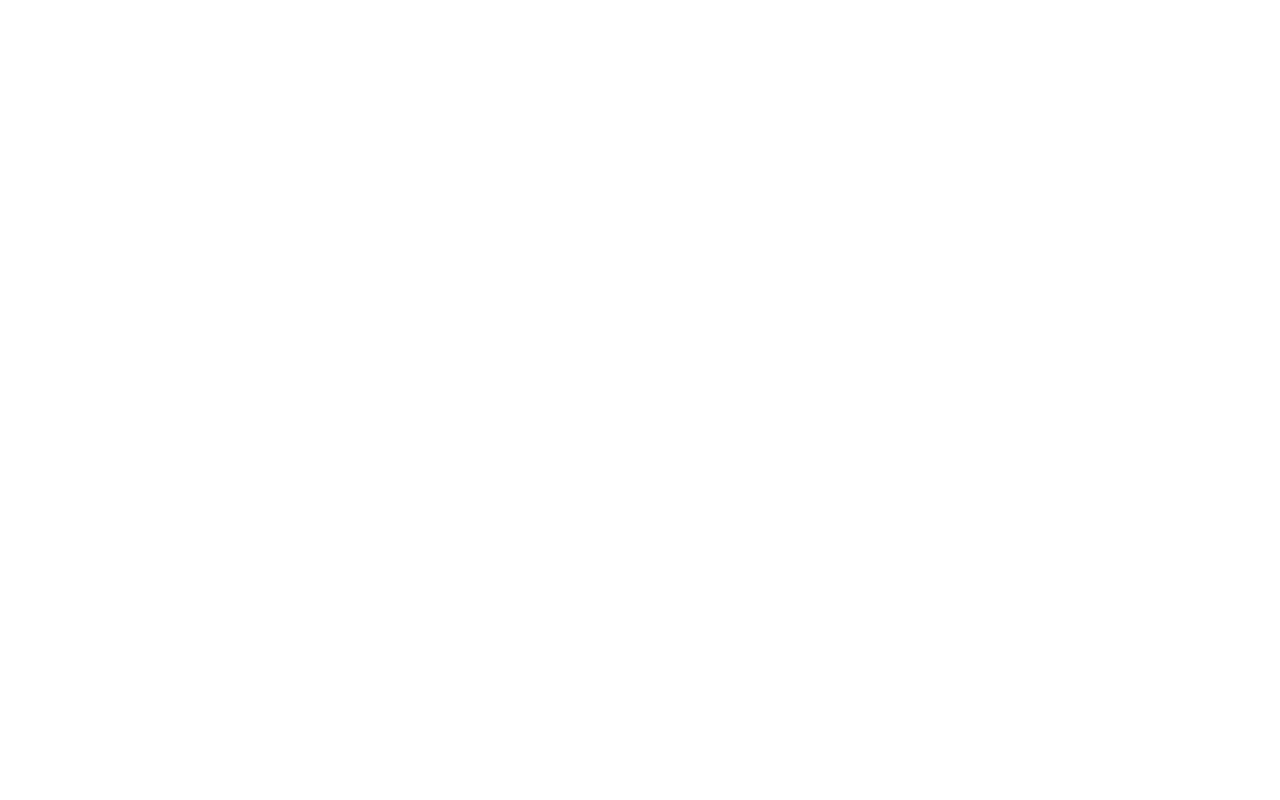
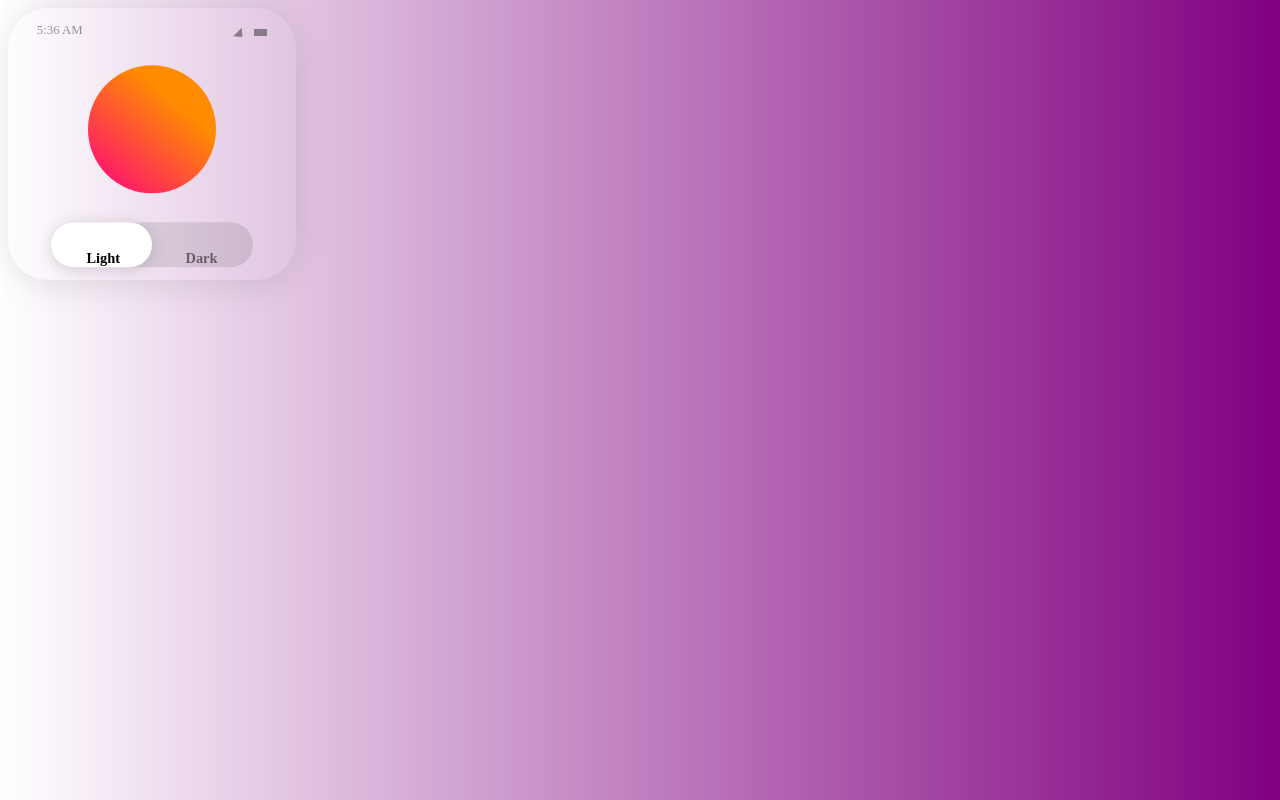
Before and after one commit to teli203/light-dark-toggle, a plain HTML site: page index.html in a window 1280 px wide. Drawn offline with Linux system fonts and the light colour scheme.

Commit message:
updated code

```diff
--- a/index.html
+++ b/index.html
@@ -3,9 +3,53 @@
 <head>
     <meta charset="UTF-8">
     <meta name="viewport" content="width=device-width, initial-scale=1.0">
+    <link rel="stylesheet" href="style.css">
     <title>Light to Dark Switch</title>
 </head>
 <body>
+    <input id="switch" type="checkbox">
+<div class="app">
+  <div class="body">
 
+    <div class="phone">
+
+      <div class="menu">
+        <div class="time" id="current-time">Loading...</div>
+        <div class="icons">
+          <div class="network"></div>
+          <div class="battery"></div>
+        </div>
+      </div>
+
+      <div class="content">
+        <div class="circle">
+          <div class="crescent"></div>
+        </div>
+
+        <label for="switch">
+          <div class="toggle"></div>
+          <div class="names">
+            <p class="light">Light</p>
+            <p class="dark">Dark</p>
+          </div>
+        </label>
+      </div>
+    </div>
+  </div>
+</div>
+<script>
+    // JavaScript code to update the time dynamically in standard format
+    function updateTime() {
+        const now = new Date();
+        let hours = now.getHours();
+        const minutes = String(now.getMinutes()).padStart(2, '0');
+        const meridiem = hours >= 12 ? 'PM' : 'AM';
+        hours = hours % 12 || 12; // Convert to 12-hour format
+        const timeString = `${hours}:${minutes} ${meridiem}`;
+        document.getElementById('current-time').textContent = timeString;
+    }
+    updateTime(); // Call the function initially to avoid delay
+    setInterval(updateTime, 1000); // Update the time every second
+</script>
 </body>
 </html>
--- a/style.css
+++ b/style.css
@@ -0,0 +1,272 @@
+/* GENERAL */
+body {
+     background: linear-gradient(to right, white, purple);
+}
+.credit {
+    position: fixed;
+    right: 2rem;
+    bottom: 2rem;
+    color: white;
+  }
+
+  .credit a {
+    color: inherit;
+  }
+
+  /* Main Circle */
+  .main-circle {
+    width: 40rem;
+    height: 40rem;
+    border-radius: 100%;
+    background: linear-gradient(40deg, #FF0080,#FF8C00 70%);
+    position: absolute;
+    z-index: 1;
+    left: 50%;
+    -webkit-transform: translate(-50%, -70%);
+    -ms-transform: translate(-50%, -70%);
+    transform: translate(-50%, -70%)
+  }
+
+  /* Phone */
+  .phone {
+    position: relative;
+    z-index: 2;
+    width: 18rem;
+    height: 17rem;
+    background-color: inherit;
+    -webkit-box-shadow: 0 4px 35px rgba(0,0,0,.1);
+    box-shadow: 0 4px 35px rgba(0,0,0,.1);
+    border-radius: 40px;
+    display: -webkit-box;
+    display: -ms-flexbox;
+    display: flex;
+    -webkit-box-orient: vertical;
+    -webkit-box-direction: normal;
+    -ms-flex-direction: column;
+    flex-direction: column;
+  }
+
+
+
+  /* Top */
+  .menu {
+  /*   background-color: blue; */
+    font-size: 80%;
+    opacity: .4;
+    padding: .8rem 1.8rem;
+    display: -webkit-box;
+    display: -ms-flexbox;
+    display: flex;
+    -webkit-box-pack: justify;
+    -ms-flex-pack: justify;
+    justify-content: space-between;
+    -webkit-box-align: center;
+    -ms-flex-align: center;
+    align-items: center;
+  }
+
+  .icons {
+    display: -webkit-box;
+    display: -ms-flexbox;
+    display: flex;
+    margin-top: .5rem;
+  }
+
+  .battery {
+    width: .85rem;
+    height: .45rem;
+    background-color: black;
+  }
+
+  .network {
+    width: 0;
+    height: 0;
+    border-style: solid;
+    border-width: 0 6.8px 7.2px 6.8px;
+    border-color: transparent transparent black transparent;
+    -webkit-transform: rotate(135deg);
+    -ms-transform: rotate(135deg);
+    transform: rotate(135deg);
+    margin: .12rem .5rem;
+  }
+  /* Middle */
+  .content {
+    display: -webkit-box;
+    display: -ms-flexbox;
+    display: flex;
+    -webkit-box-orient: vertical;
+    -webkit-box-direction: normal;
+    -ms-flex-direction: column;
+    flex-direction: column;
+    margin: auto;
+    text-align: center;
+    width: 70%;
+    -webkit-transform: translateY(5%);
+    -ms-transform: translateY(5%);
+    transform: translateY(5%);
+  }
+
+  .circle {
+    position: relative;
+    border-radius: 100%;
+    width: 8rem;
+    height: 8rem;
+    background: linear-gradient(40deg, #FF0080,#FF8C00 70%);
+    margin: auto;
+  }
+
+  .crescent {
+    position: absolute;
+    border-radius: 100%;
+    right: 0;
+    width: 6rem;
+    height: 6rem;
+    background: white;
+    -webkit-transform: scale(0);
+    -ms-transform: scale(0);
+    transform: scale(0);
+    -webkit-transform-origin: top right;
+    -ms-transform-origin: top right;
+    transform-origin: top right;
+    -webkit-transition: -webkit-transform .6s cubic-bezier(0.645, 0.045, 0.355, 1);
+    transition: -webkit-transform .6s cubic-bezier(0.645, 0.045, 0.355, 1);
+    transition: transform .6s cubic-bezier(0.645, 0.045, 0.355, 1);
+    transition: transform .6s cubic-bezier(0.645, 0.045, 0.355, 1), -webkit-transform .6s cubic-bezier(0.645, 0.045, 0.355, 1);
+  }
+
+  label, .toggle {
+    height: 2.8rem;
+    border-radius: 100px;
+  }
+
+  label {
+    width: 100%;
+    background-color: rgba(0,0,0,.1);
+    border-radius: 100px;
+    position: relative;
+    margin: 1.8rem 0 4rem 0;
+    cursor: pointer;
+  }
+
+  .toggle {
+    position: absolute;
+    width: 50%;
+    background-color: #fff;
+    -webkit-box-shadow: 0 2px 15px rgba(0,0,0,.15);
+    box-shadow: 0 2px 15px rgba(0,0,0,.15);
+    -webkit-transition: -webkit-transform .3s cubic-bezier(0.25, 0.46, 0.45, 0.94);
+    transition: -webkit-transform .3s cubic-bezier(0.25, 0.46, 0.45, 0.94);
+    transition: transform .3s cubic-bezier(0.25, 0.46, 0.45, 0.94);
+    transition: transform .3s cubic-bezier(0.25, 0.46, 0.45, 0.94), -webkit-transform .3s cubic-bezier(0.25, 0.46, 0.45, 0.94);
+  }
+
+  .names {
+    font-size: 90%;
+    font-weight: bolder;
+    color: black;
+    width: 65%;
+    margin-left: 17.5%;
+    margin-top: 6.5%;
+    position: absolute;
+    display: -webkit-box;
+    display: -ms-flexbox;
+    display: flex;
+    -webkit-box-pack: justify;
+    -ms-flex-pack: justify;
+    justify-content: space-between;
+    -webkit-user-select: none;
+    -moz-user-select: none;
+    -ms-user-select: none;
+    user-select: none;
+  }
+
+  .dark {
+    opacity: .5;
+  }
+
+  .mark {
+    border-radius: 100px;
+    background-color: black;
+  }
+
+  .time {
+    color: black;
+  }
+  /* -------- Switch Styles ------------*/
+  [type="checkbox"] {
+    display: none;
+  }
+  /* Toggle */
+  [type="checkbox"]:checked + .app .toggle {
+    -webkit-transform: translateX(100%);
+    -ms-transform: translateX(100%);
+    transform: translateX(100%);
+    background-color: #34323D;
+  }
+
+  [type="checkbox"]:checked + .app .dark {
+    opacity: 1;
+    color: white;
+  }
+
+  [type="checkbox"]:checked + .app .light {
+    opacity: 1;
+    color: white;
+  }
+  /* App */
+  [type="checkbox"]:checked + .app .body {
+    background-color: #26242E;
+    color: white;
+  }
+  /* Circle */
+  [type="checkbox"]:checked + .app .crescent {
+    -webkit-transform: scale(1);
+    -ms-transform: scale(1);
+    transform: scale(1);
+    background: #26242E;
+  }
+
+  [type="checkbox"]:checked + .app .circle {
+    background: linear-gradient(40deg, #8983F7, #A3DAFB 70%);
+  }
+
+  [type="checkbox"]:checked + .app .main-circle {
+    background: linear-gradient(40deg, #8983F7, #A3DAFB 70%);
+  }
+
+  [type="checkbox"]:checked + .time {
+    color: white;
+  }
+
+  [type="checkbox"]:checked + .app .body .phone .menu .time {
+    color: white;
+  }
+
+  [type="checkbox"]:checked + .app .body .phone .menu .icons .network {
+    border-color: transparent transparent white transparent;
+  }
+
+  [type="checkbox"]:checked + .app .body .phone .menu .icons .battery {
+    background-color: white;
+  }
+
+  [type="checkbox"]:checked + .app .body {
+    border-radius: 40px;
+    ;
+  }
+
+  .menu {
+  /*   background-color: blue; */
+    font-size: 80%;
+    opacity: .4;
+    padding: .8rem 1.8rem;
+    display: -webkit-box;
+    display: -ms-flexbox;
+    display: flex;
+    -webkit-box-pack: justify;
+    -ms-flex-pack: justify;
+    justify-content: space-between;
+    -webkit-box-align: center;
+    -ms-flex-align: center;
+    align-items: center;
+  }
```
